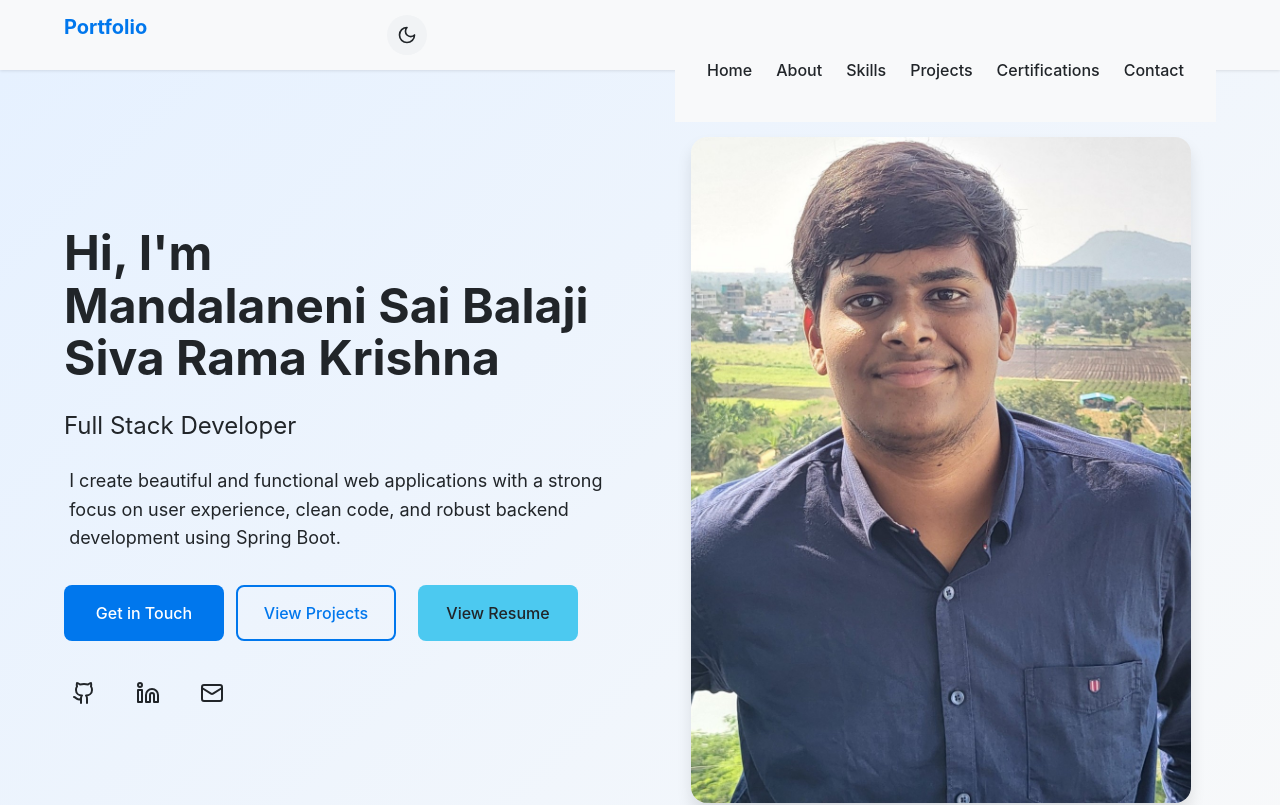
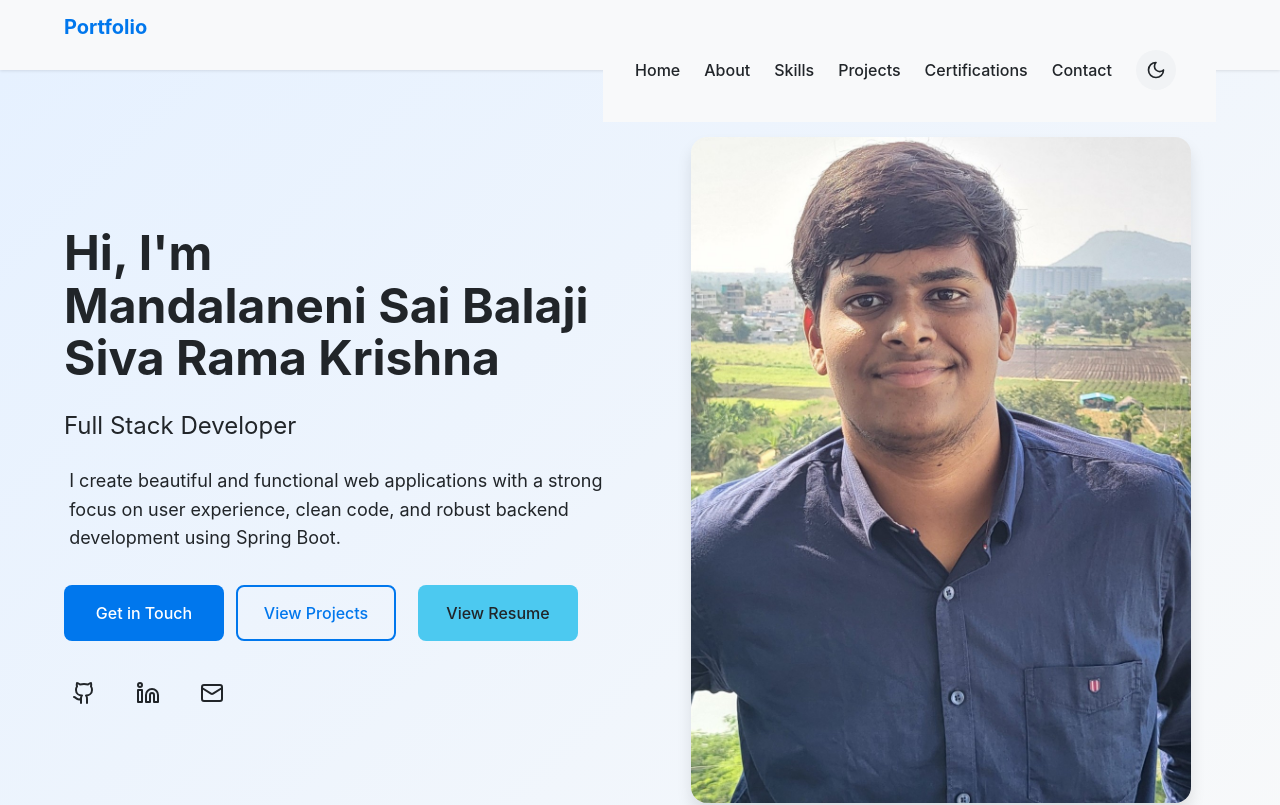
Before and after one commit to RamaKrishna3008/Portfolio, a React (Vite) app: page / in a window 1280 px wide. Shown: the top 805 px of the page. Built offline with nearby package versions, Linux system fonts and the light colour scheme.

Commit message:
second commit

```diff
--- a/src/components/Header.jsx
+++ b/src/components/Header.jsx
@@ -10,15 +10,6 @@ export const Header = () => {
     <header className="header">
       <div className="container header-content">
         <h1 className="logo">Portfolio</h1>
-
-        <div className="header-right">
-          <ThemeToggle />
-
-          <button className="menu-toggle" onClick={() => setIsMenuOpen(!isMenuOpen)}>
-            {isMenuOpen ? <X size={24} /> : <Menu size={24} />}
-          </button>
-        </div>
-
         <nav className={`nav-menu ${isMenuOpen ? 'active' : ''}`}>
           <a href="#home" className="nav-link">Home</a>
           <a href="#about" className="nav-link">About</a>
@@ -26,8 +17,15 @@ export const Header = () => {
           <a href="#projects" className="nav-link">Projects</a>
           <a href="#certifications" className="nav-link">Certifications</a>
           <a href="#contact" className="nav-link">Contact</a>
-        </nav>
-      </div>
+
+
+          <ThemeToggle />
+
+          <button className="menu-toggle" onClick={() => setIsMenuOpen(!isMenuOpen)}>
+            {isMenuOpen ? <X size={24} /> : <Menu size={24} />}
+          </button>
+          </nav>
+          </div>
     </header>
   );
 };
```
